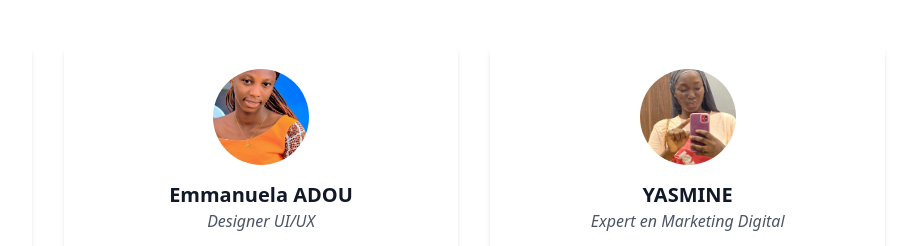
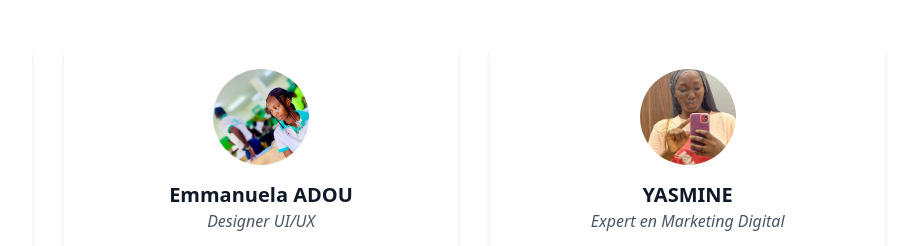
Before and after one commit to yasmine1110/js-projet, a website: page index.html in a window 1280 px wide. Shown: the part 309-555 px from the top of the page, 379-1280 px from the left. Drawn offline with nearby package versions, Linux system fonts and the light colour scheme.

Commit message:
modification

```diff
--- a/index.html
+++ b/index.html
@@ -66,7 +66,7 @@
 
                 <!-- Carte 2 -->
                 <div class="bg-white rounded-lg shadow-md p-6 flex flex-col items-center">
-                    <img src="moi.jpg"
+                    <img src="tof.jpg"
                          alt="Photo de profil"
                          class="h-24 w-24 rounded-full object-cover mb-4">
                     <h3 class="text-xl font-bold text-gray-900">Emmanuela ADOU</h3>
```
Also changed, not shown: tof.jpg (added).
